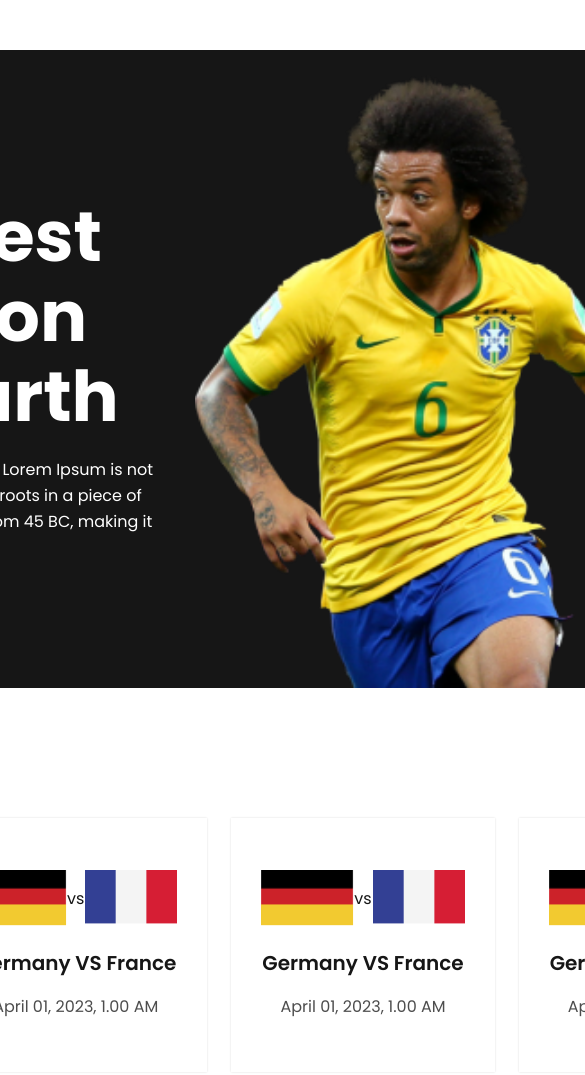
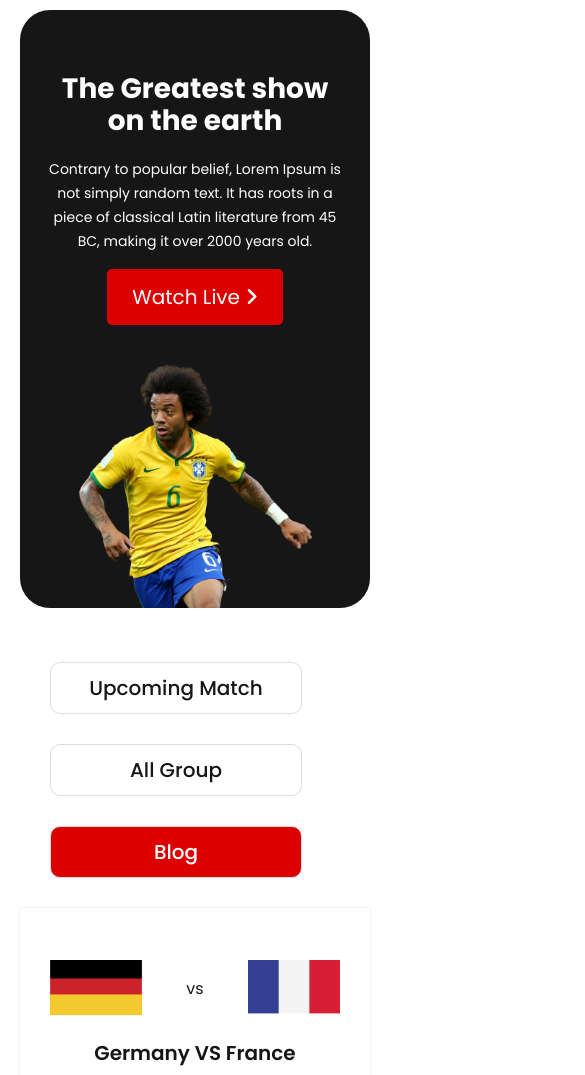
Before and after one commit to fakhrulTax/world-cup, a plain HTML site: page mathes.html in a window 390 px wide. Shown: the top 1075 px of the page, 585 px wide, since content can reach past the window. Drawn offline with Linux system fonts and the light colour scheme.

Commit message:
Mobile Responsive Done

```diff
--- a/css/style.css
+++ b/css/style.css
@@ -157,6 +157,7 @@ header {
     margin-bottom: 30px;
     border-radius: 10px;
     transition: all 300ms ease-in-out;
+    border: 1px solid #ddd;
 }
 
 .match-navigation li:last-child a {
@@ -199,6 +200,7 @@ header {
     text-decoration: none;
     color: #161616;
     transition: all 300ms ease-in-out;
+    display: inline-block;
 }
 
 .match-button:hover {
@@ -299,3 +301,87 @@ footer {
     color: #4D4D4D;
     margin-bottom: 0;
 }
+
+/*----------------------------------
+    Responsive CSS
+-----------------------------------*/
+
+/* Mobile Device */
+@media screen and (max-width: 576px) {
+    .container {
+        width: 100%;
+        padding: 0 20px;
+    }
+
+    header {
+        margin-top: 10px;
+        margin-bottom: 24px;
+    }
+
+    .banner {
+        flex-direction: column;
+    }
+
+    .banner-info {
+        width: 100%;
+        margin-right: 0;
+        padding: 38px 28px;
+        text-align: center;
+    }
+
+    .large-header {
+        font-size: 1.75rem;
+        line-height: 2rem;
+    }
+
+    .banner-info>p {
+        font-size: 0.875rem;
+        line-height: 1.50rem;
+        margin-bottom: 16px;
+    }
+
+    .banner-image {
+        width: 100%;
+        display: flex;
+        justify-content: center;
+    }
+
+    .banner-image img {
+        width: 233px;
+        height: 245px;
+    }
+
+    .match-area {
+        display: flex;
+        margin-bottom: 24px;
+        flex-direction: column;
+    }
+
+    .match-menu {
+        background: #FFFFFF;
+    }
+
+    .matches {
+        width: 100%;
+        margin-left: 0;
+        display: grid;
+        grid-template-columns: repeat(1, 1fr);
+        grid-gap: 24px;
+    }
+
+    .goal {
+        padding-top: 24px;
+        padding-bottom: 24px;
+    }
+
+    .footer-navigation {
+        flex-direction: column;
+        align-items: center;
+    }
+
+    .footer-navigation a {
+        display: block;
+        margin-bottom: 10px;
+    }
+
+}
```
